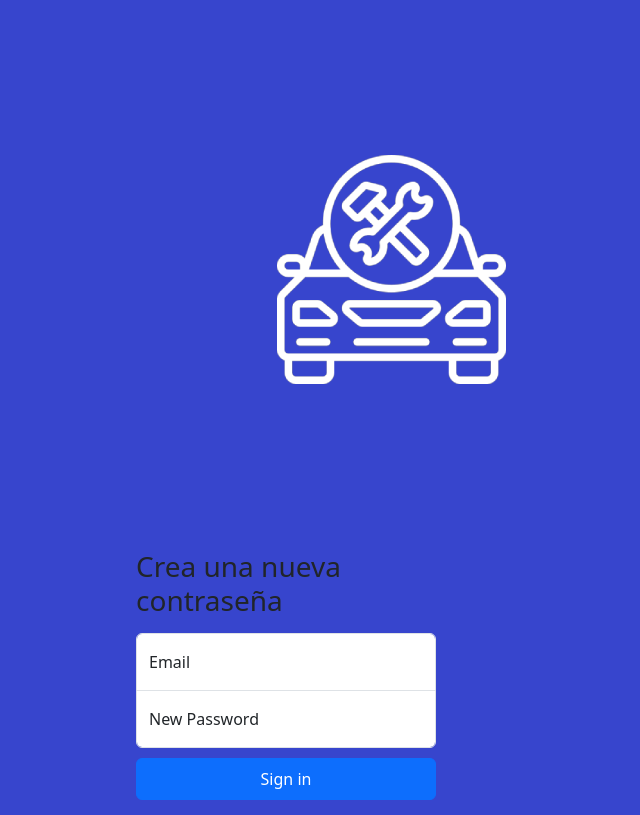
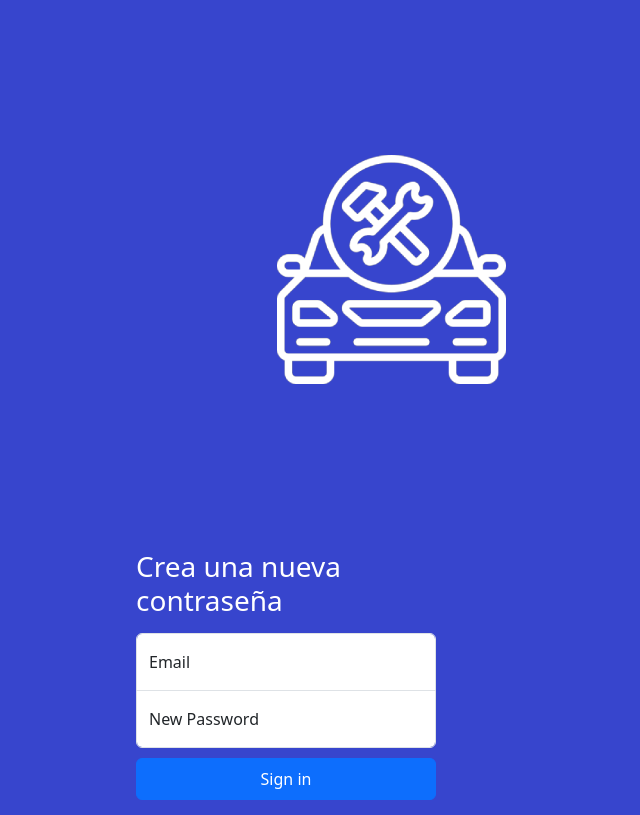
Before and after one commit to JPalacio3D/API_Nils, a Flask app: page /resetPass in a window 1280 px wide. Shown: the part 41-856 px from the top of the page, without its empty margins (354-994 px from the left). Run offline with Flask 3, Linux system fonts and the light colour scheme; some libraries are stand-ins or nearby versions.

Commit message:
Update reset.html

```diff
--- a/templates/auth/reset.html
+++ b/templates/auth/reset.html
@@ -8,7 +8,7 @@
 {% block body %}
 <form class="form-reset">
     <img class="mb-4" src="{{ url_for('static', filename='img/icono_peritajes.png') }}" alt="" width="512" height="512">
-    <h1 class="h3 mb-3 fw-normal">Crea una nueva contraseña</h1>
+    <h1 class="h3 mb-3 fw-normal" style="color: white;">Crea una nueva contraseña</h1>
 
     <div class="form-floating">
       <input type="email" class="form-control" id="floatingInput" placeholder="name@example.com">
```
